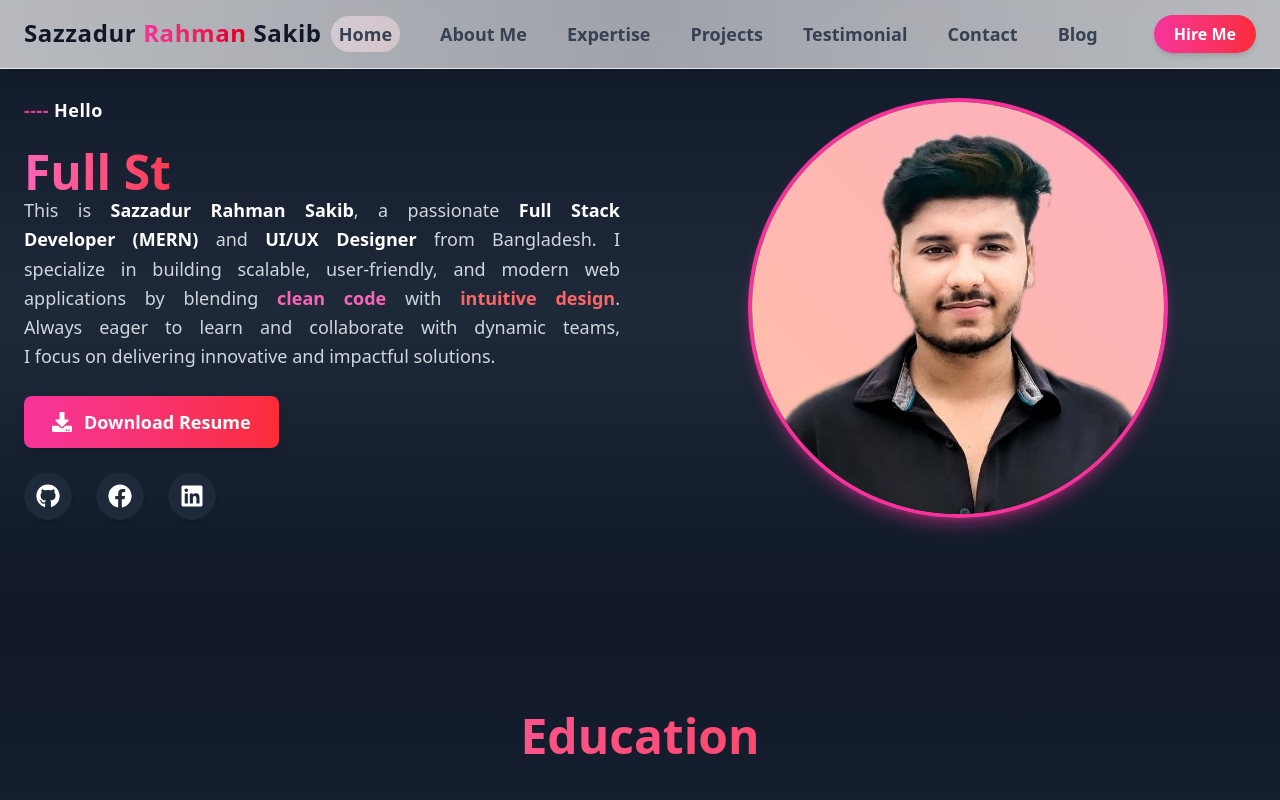
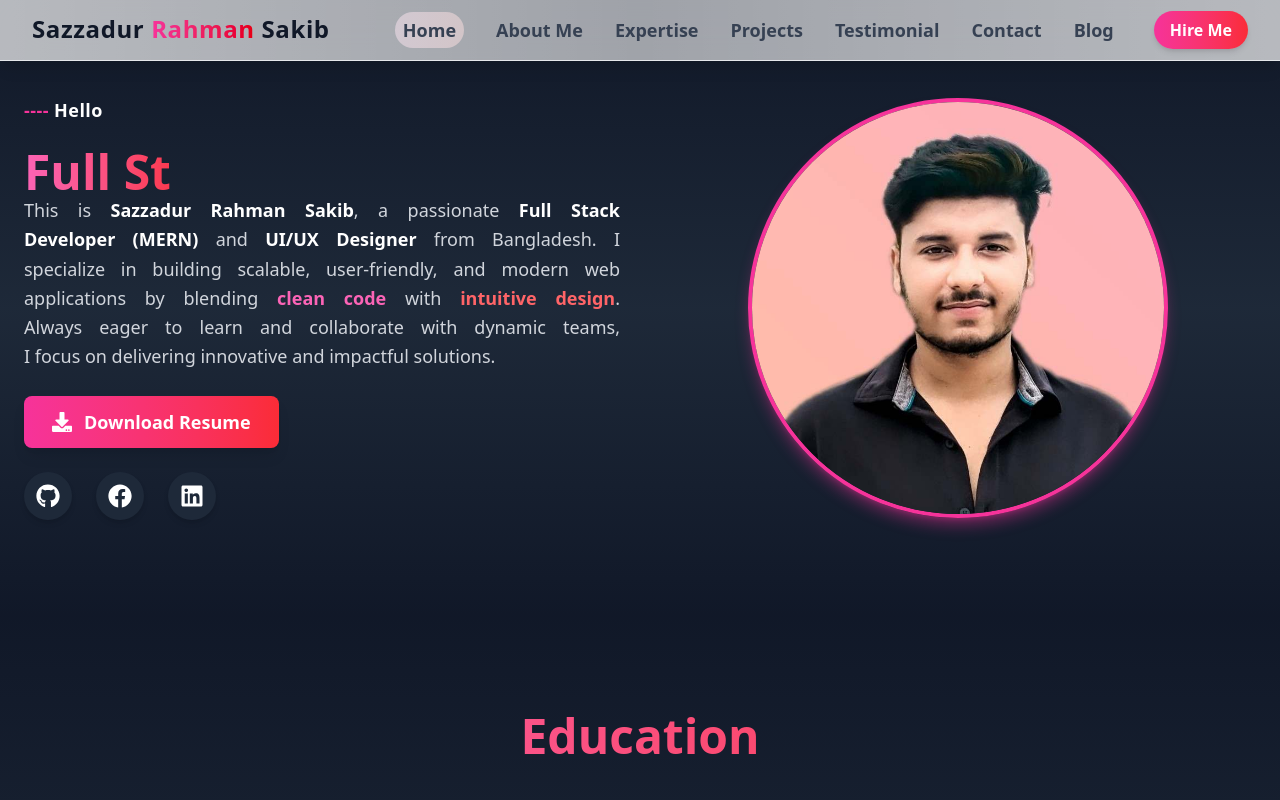
Before and after one commit to sakibbiswas/New-protfolio, a React (Vite) app: page / in a window 1280 px wide. Shown: the top 800 px of the page. Built offline with nearby package versions, Linux system fonts and the light colour scheme.

Commit message:
navbar changes something

```diff
--- a/src/Componets/Navbar/Navbar.tsx
+++ b/src/Componets/Navbar/Navbar.tsx
@@ -1,124 +1,3 @@
-// import React, { useState } from "react";
-// import { Link } from "react-router-dom";
-// import { HashLink } from "react-router-hash-link";
-// import { Menu, X } from "lucide-react";
-
-// const Navbar: React.FC = () => {
-//   const [menuOpen, setMenuOpen] = useState(false);
-//   const [activeLink, setActiveLink] = useState<string>("/");
-
-//   const navLinks = [
-//     { name: "Home", path: "/" },
-//     { name: "About Me", path: "/#about" },
-//     { name: "Expertise", path: "/#expertise" },
-//     { name: "Testimonial", path: "/#testimonial" },
-//     { name: "Contact", path: "/#contact" },
-//   ];
-
-//   const handleLinkClick = (path: string) => {
-//     setActiveLink(path);
-//     setMenuOpen(false); // close mobile menu on click
-//   };
-
-//   return (
-//     <nav className="fixed top-0 w-full z-50 bg-gradient-to-r from-white/70 via-white/60 to-white/70 backdrop-blur-xl shadow-lg border-b border-gray-200">
-//       <div className="container mx-auto flex justify-between items-center py-4 px-6">
-
-//         {/* Branding */}
-//         <Link to="/" className="group" onClick={() => setActiveLink("/")}>
-//           <span className="text-2xl font-extrabold tracking-wide text-gray-900">
-//             Sazzadur{" "}
-//             <span className="bg-gradient-to-r from-pink-500 to-red-600 bg-clip-text text-transparent">
-//               Rahman
-//             </span>{" "}
-//             Sakib
-//           </span>
-//           <div className="h-0.5 w-0 bg-gradient-to-r from-pink-500 to-red-500 group-hover:w-full transition-all duration-500"></div>
-//         </Link>
-
-//         {/* Desktop Links */}
-//         <ul className="hidden lg:flex items-center gap-10">
-//           {navLinks.map((link) => (
-//             <li
-//               key={link.path}
-//               className={`relative group text-lg font-semibold text-gray-700 hover:text-red-600 transition duration-300 cursor-pointer
-//                 ${activeLink === link.path ? "bg-gradient-to-r from-pink-100/50 to-red-100/50 rounded-full px-2 py-1" : ""}
-//               `}
-//             >
-//               <HashLink to={link.path} smooth onClick={() => setActiveLink(link.path)}>
-//                 {link.name}
-//                 <span className="absolute left-0 -bottom-1 h-0.5 w-0 bg-gradient-to-r from-pink-500 to-red-500 transition-all duration-300 group-hover:w-full"></span>
-//               </HashLink>
-//             </li>
-//           ))}
-
-//           {/* Desktop CTA */}
-//           <li>
-//             <HashLink
-//               to="/#contact"
-//               smooth
-//               onClick={() => setActiveLink("/#contact")}
-//               className="ml-4 px-5 py-2 rounded-full bg-gradient-to-r from-pink-500 to-red-500 text-white font-semibold shadow-md hover:shadow-lg transform hover:scale-105 transition duration-300"
-//             >
-//               Hire Me
-//             </HashLink>
-//           </li>
-//         </ul>
-
-//         {/* Mobile Menu Button */}
-//         <button
-//           onClick={() => setMenuOpen(!menuOpen)}
-//           className="lg:hidden text-gray-900 focus:outline-none"
-//         >
-//           {menuOpen ? <X size={28} /> : <Menu size={28} />}
-//         </button>
-//       </div>
-
-//       {/* Mobile Drawer */}
-//       {menuOpen && (
-//         <div className="lg:hidden absolute top-16 left-0 w-full bg-white/95 backdrop-blur-xl shadow-lg border-t border-gray-200 animate-slide-down">
-//           <ul className="flex flex-col items-center gap-4 py-6">
-//             {navLinks.map((link) => (
-//               <li
-//                 key={link.path}
-//                 className={`text-lg font-semibold text-gray-700 hover:text-red-600 transition-colors duration-300 w-full text-center
-//                   ${activeLink === link.path ? "bg-gradient-to-r from-pink-500 to-red-500 text-white rounded-full" : ""}
-//                 `}
-//               >
-//                 <HashLink
-//                   to={link.path}
-//                   smooth
-//                   onClick={() => handleLinkClick(link.path)}
-//                   className="block w-full py-2"
-//                 >
-//                   {link.name}
-//                 </HashLink>
-//               </li>
-//             ))}
-
-//             {/* Mobile CTA */}
-//             <li>
-//               <HashLink
-//                 to="/#contact"
-//                 smooth
-//                 onClick={() => handleLinkClick("/#contact")}
-//                 className="px-6 py-2 rounded-full bg-gradient-to-r from-pink-500 to-red-500 text-white font-semibold shadow-md hover:shadow-lg transform hover:scale-105 transition duration-300"
-//               >
-//                 Hire Me
-//               </HashLink>
-//             </li>
-//           </ul>
-//         </div>
-//       )}
-//     </nav>
-//   );
-// };
-
-// export default Navbar;
-
-
-
-
 import React, { useState } from "react";
 import { Link } from "react-router-dom";
 import { HashLink } from "react-router-hash-link";
@@ -132,12 +11,10 @@ const Navbar: React.FC = () => {
     { name: "Home", path: "/" },
     { name: "About Me", path: "/#about" },
     { name: "Expertise", path: "/#expertise" },
-     { name: "Projects", path: "/#projects" },
+    { name: "Projects", path: "/#projects" },
     { name: "Testimonial", path: "/#testimonial" },
     { name: "Contact", path: "/#contact" },
-    { name: "Blog", path: "/#blog" }, // <-- added Blog
-
-
+    { name: "Blog", path: "/#blog" },
   ];
 
   const handleLinkClick = (path: string) => {
@@ -147,10 +24,10 @@ const Navbar: React.FC = () => {
 
   return (
     <nav className="fixed top-0 w-full z-50 bg-gradient-to-r from-white/70 via-white/60 to-white/70 backdrop-blur-xl shadow-lg border-b border-gray-200">
-      <div className="container mx-auto flex justify-between items-center py-4 px-6">
+      <div className="max-w-7xl mx-auto flex justify-between items-center py-3 px-4 sm:px-6 lg:px-8">
         {/* Branding */}
         <Link to="/" className="group" onClick={() => setActiveLink("/")}>
-          <span className="text-2xl font-extrabold tracking-wide text-gray-900">
+          <span className="text-xl sm:text-2xl font-extrabold tracking-wide text-gray-900">
             Sazzadur{" "}
             <span className="bg-gradient-to-r from-pink-500 to-red-600 bg-clip-text text-transparent">
               Rahman
@@ -161,14 +38,22 @@ const Navbar: React.FC = () => {
         </Link>
 
         {/* Desktop Links */}
-        <ul className="hidden lg:flex items-center gap-10">
+        <ul className="hidden lg:flex items-center gap-8">
           {navLinks.map((link) => (
             <li
               key={link.path}
-              className={`relative group text-lg font-semibold text-gray-700 hover:text-red-600 transition duration-300 cursor-pointer
-                ${activeLink === link.path ? "bg-gradient-to-r from-pink-100/50 to-red-100/50 rounded-full px-2 py-1" : ""}`}
+              className={`relative group text-base xl:text-lg font-semibold text-gray-700 hover:text-red-600 transition duration-300 cursor-pointer
+                ${
+                  activeLink === link.path
+                    ? "bg-gradient-to-r from-pink-100/50 to-red-100/50 rounded-full px-2 py-1"
+                    : ""
+                }`}
             >
-              <HashLink to={link.path} smooth onClick={() => setActiveLink(link.path)}>
+              <HashLink
+                to={link.path}
+                smooth
+                onClick={() => setActiveLink(link.path)}
+              >
                 {link.name}
                 <span className="absolute left-0 -bottom-1 h-0.5 w-0 bg-gradient-to-r from-pink-500 to-red-500 transition-all duration-300 group-hover:w-full"></span>
               </HashLink>
@@ -181,7 +66,7 @@ const Navbar: React.FC = () => {
               to="/#contact"
               smooth
               onClick={() => setActiveLink("/#contact")}
-              className="ml-4 px-5 py-2 rounded-full bg-gradient-to-r from-pink-500 to-red-500 text-white font-semibold shadow-md hover:shadow-lg transform hover:scale-105 transition duration-300"
+              className="ml-2 px-4 py-2 rounded-full bg-gradient-to-r from-pink-500 to-red-500 text-white font-semibold shadow-md hover:shadow-lg transform hover:scale-105 transition duration-300 text-sm lg:text-base"
             >
               Hire Me
             </HashLink>
@@ -200,12 +85,16 @@ const Navbar: React.FC = () => {
       {/* Mobile Drawer */}
       {menuOpen && (
         <div className="lg:hidden absolute top-16 left-0 w-full bg-white/95 backdrop-blur-xl shadow-lg border-t border-gray-200 animate-slide-down">
-          <ul className="flex flex-col items-center gap-4 py-6">
+          <ul className="flex flex-col items-center gap-4 py-6 px-4">
             {navLinks.map((link) => (
               <li
                 key={link.path}
-                className={`text-lg font-semibold text-gray-700 hover:text-red-600 transition-colors duration-300 w-full text-center
-                  ${activeLink === link.path ? "bg-gradient-to-r from-pink-500 to-red-500 text-white rounded-full" : ""}`}
+                className={`text-base sm:text-lg font-semibold text-gray-700 hover:text-red-600 transition-colors duration-300 w-full text-center
+                  ${
+                    activeLink === link.path
+                      ? "bg-gradient-to-r from-pink-500 to-red-500 text-white rounded-full"
+                      : ""
+                  }`}
               >
                 <HashLink
                   to={link.path}
@@ -224,7 +113,7 @@ const Navbar: React.FC = () => {
                 to="/#contact"
                 smooth
                 onClick={() => handleLinkClick("/#contact")}
-                className="px-6 py-2 rounded-full bg-gradient-to-r from-pink-500 to-red-500 text-white font-semibold shadow-md hover:shadow-lg transform hover:scale-105 transition duration-300"
+                className="px-6 py-2 rounded-full bg-gradient-to-r from-pink-500 to-red-500 text-white font-semibold shadow-md hover:shadow-lg transform hover:scale-105 transition duration-300 text-base sm:text-lg"
               >
                 Hire Me
               </HashLink>
```
